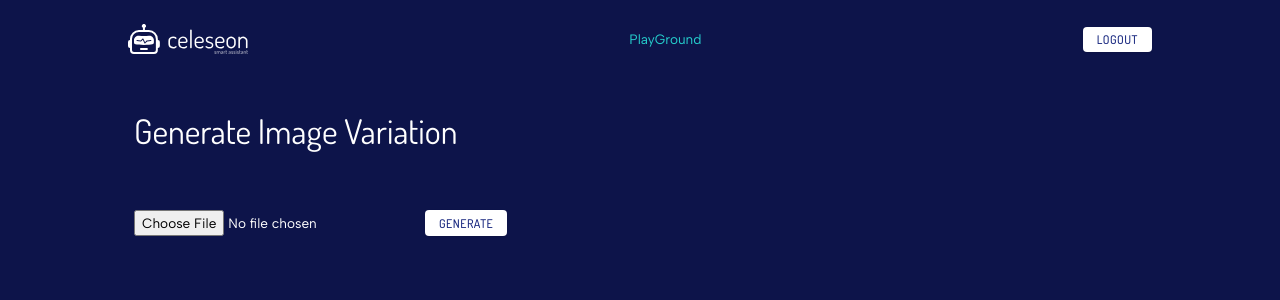
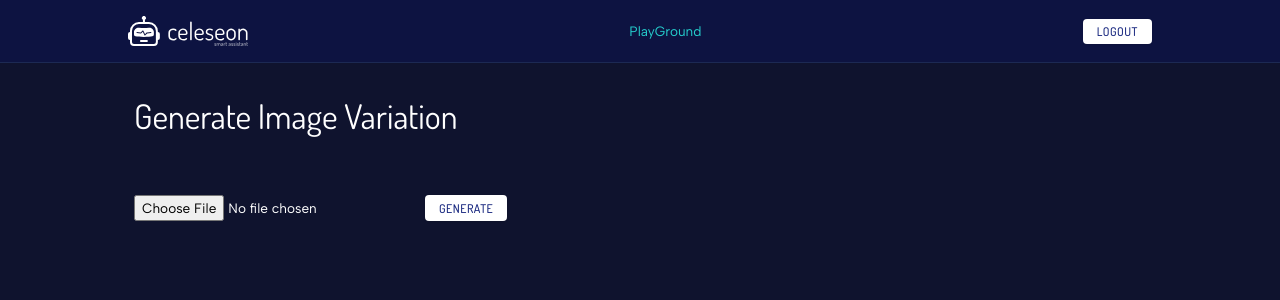
Before and after one commit to jordachewd/Cellesseon, a Next.js app: page /playground in a window 1280 px wide. Shown: the top 300 px of the page. Built offline with nearby package versions, Linux system fonts and the light colour scheme; no server answers; what @mui/material-nextjs, tailwindcss-animated would draw is missing.

Commit message:
style fixes

```diff
--- a/src/components/chat/ChatBody.module.css
+++ b/src/components/chat/ChatBody.module.css
@@ -1,5 +1,5 @@
 .section {
-  @apply flex flex-col flex-1 w-full overflow-y-auto p-4 lg:px-0
+  @apply flex flex-col flex-1 w-full overflow-y-auto p-6 lg:px-0
   [&::-webkit-scrollbar]:w-[2px]
   [&::-webkit-scrollbar-track]:rounded-full
   [&::-webkit-scrollbar-track]:bg-jwdAqua-100/20
--- a/src/components/chat/ChatBody.tsx
+++ b/src/components/chat/ChatBody.tsx
@@ -80,12 +80,11 @@ export default function ChatBody({ messages, loading }: ChatBodyProps) {
                     {message.content}
                   </ReactMarkdown>
                 )}
+                {loading && <LoadingSpinner alignment="left" />}
               </div>
             </article>
           );
         })}
-
-        {loading && <LoadingSpinner />}
         <div ref={bottomRef}></div>
       </div>
     </section>
--- a/src/components/chat/ChatInput.module.css
+++ b/src/components/chat/ChatInput.module.css
@@ -1,9 +1,11 @@
 .section {
-  @apply flex w-full justify-center px-4 lg:px-0 py-6;
+  @apply flex w-full justify-center px-4 lg:px-0 py-6 sticky bottom-0 z-10;
 }
 
+
 .wrapper {
-  @apply flex flex-col w-full max-w-5xl bg-jwdAqua-500/10 px-2 py-1 rounded-md border border-jwdAqua-100/10 space-y-1.5;
+  @apply flex flex-col w-full max-w-5xl bg-jwdMarine-900/90 backdrop-blur-sm
+  px-2 py-1 rounded-md border border-jwdAqua-100/10 space-y-1.5 shadow-lg;
 }
 
 .wrapper > div {
--- a/src/components/layout/Header.module.css
+++ b/src/components/layout/Header.module.css
@@ -1,3 +1,7 @@
 .section {
-  @apply flex w-full max-w-5xl self-center justify-between items-center py-6 px-4 lg:px-0;
+  @apply flex sticky top-0 z-10 bg-jwdMarine-900/70 backdrop-blur-sm border-b border-jwdAqua-100/10;
 }
+
+.wrapper {
+  @apply flex w-full max-w-5xl justify-between items-center p-4 lg:px-0 mx-auto;
+}
--- a/src/components/layout/Header.tsx
+++ b/src/components/layout/Header.tsx
@@ -9,11 +9,15 @@ export default function Header() {
   const { signOut } = useClerk();
   return (
     <section className={css.section}>
-      <Logo />
-      <Link href="/playground" className="text-jwdMarine"> PlayGround</Link>
-      <Button size="small" onClick={() => signOut({ redirectUrl: "/" })}>
-        Logout
-      </Button>
+      <div className={css.wrapper}>
+        <Logo />
+        <Link href="/playground" className="text-jwdMarine">
+          PlayGround
+        </Link>
+        <Button size="small" onClick={() => signOut({ redirectUrl: "/" })}>
+          Logout
+        </Button>
+      </div>
     </section>
   );
 }
--- a/src/components/layout/PageWrapper.module.css
+++ b/src/components/layout/PageWrapper.module.css
@@ -4,7 +4,7 @@
 }
 
 .main {
-  @apply bg-jwdMarine-900;
+  @apply bg-jwdMarine-900/50;
 }
 
 .content {
```
